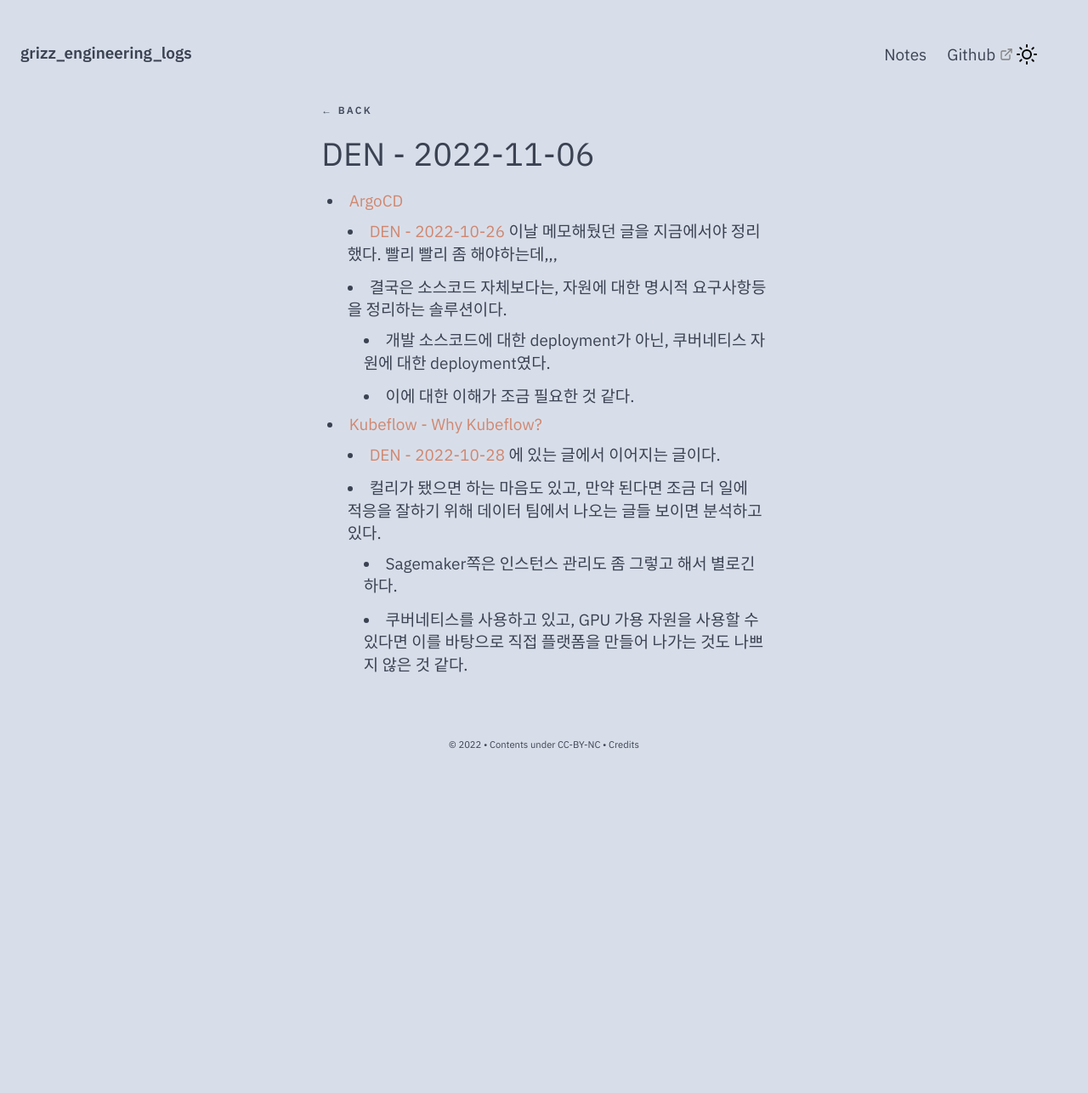
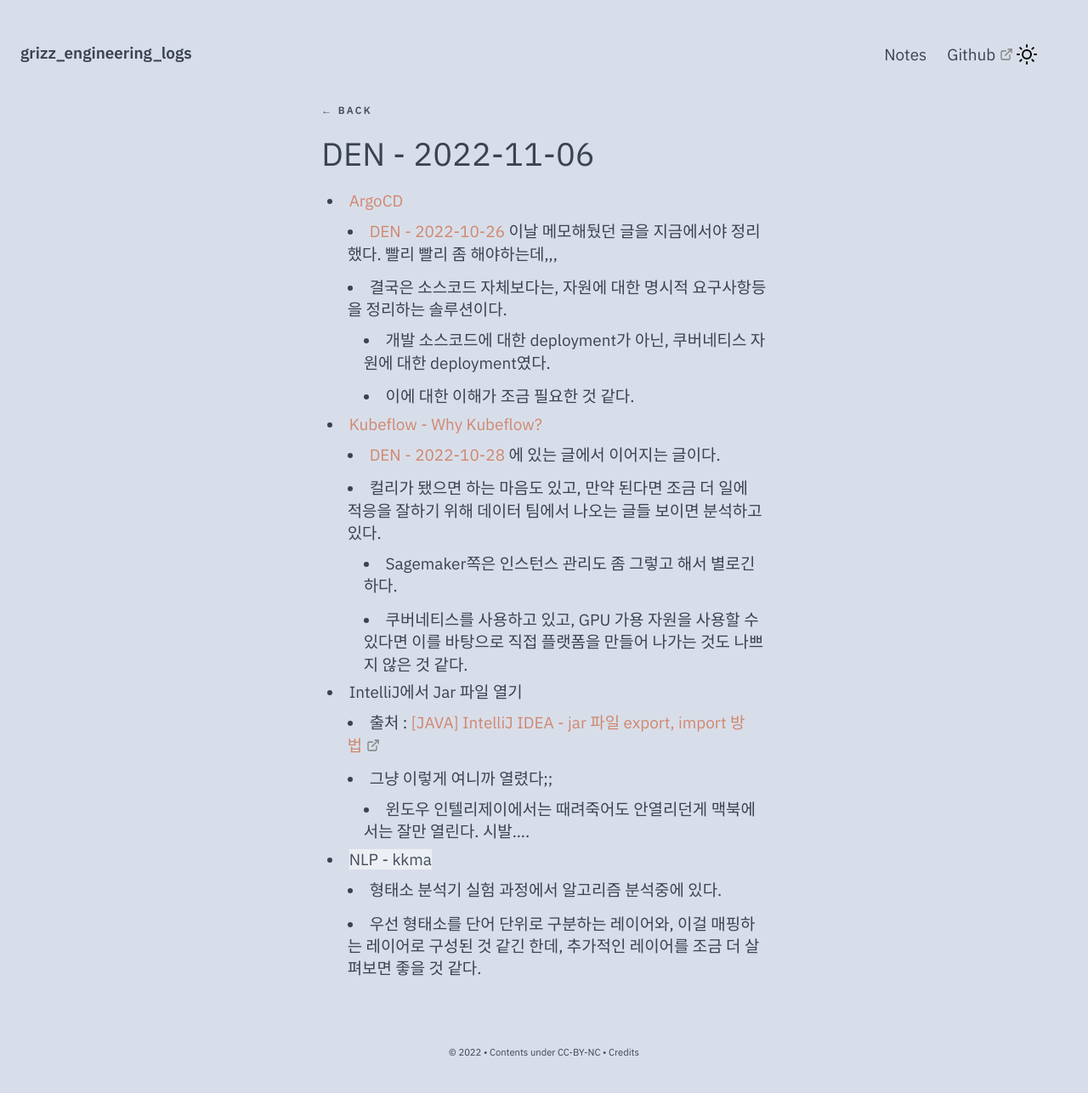
Before and after one commit to timbergrizz/timbergrizz.github.io, a Jekyll site: the page built from _notes/Public/DEN/DEN - 2022-11-06.md, in a window 1280 px wide. Shown: the whole page at 85% size. Built offline with Jekyll 4.4.1, drawn with Linux system fonts in a browser that asks for light colours; comment, search, counter and statistics services are not loaded; before the commit the page ends 925 px from its top, so only the background shows below that.

Commit message:
adding new articles

```diff
--- a/_notes/Public/DEN/DEN - 2022-11-06.md
+++ b/_notes/Public/DEN/DEN - 2022-11-06.md
@@ -13,3 +13,13 @@ feed: hide
 	- 컬리가 됐으면 하는 마음도 있고, 만약 된다면 조금 더 일에 적응을 잘하기 위해 데이터 팀에서 나오는 글들 보이면 분석하고 있다.
 		- Sagemaker쪽은 인스턴스 관리도 좀 그렇고 해서 별로긴 하다.
 		- 쿠버네티스를 사용하고 있고, GPU 가용 자원을 사용할 수 있다면 이를 바탕으로 직접 플랫폼을 만들어 나가는 것도 나쁘지 않은 것 같다.
+
+
+- IntelliJ에서 Jar 파일 열기
+	- 출처 : [[JAVA] IntelliJ IDEA - jar 파일 export, import 방법](https://atoz-develop.tistory.com/entry/JAVA-IntelliJ-IDEA-jar-파일-export-import-방법)
+	- 그냥 이렇게 여니까 열렸다;;
+		- 윈도우 인텔리제이에서는 때려죽어도 안열리던게 맥북에서는 잘만 열린다. 시발....
+
+- [[NLP - kkma]]
+	- 형태소 분석기 실험 과정에서 알고리즘 분석중에 있다.
+	- 우선 형태소를 단어 단위로 구분하는 레이어와, 이걸 매핑하는 레이어로 구성된 것 같긴 한데, 추가적인 레이어를 조금 더 살펴보면 좋을 것 같다.
```
Also changed, not shown: _notes/Public/DEN/DEN - 2022-11-05.md (+1 -1 lines), _notes/Public/Machine Learning/NLP/NLP - kkma.md (added, +43 -0 lines).
